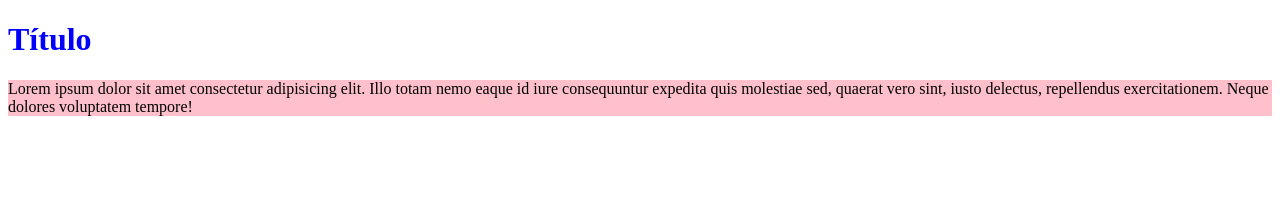
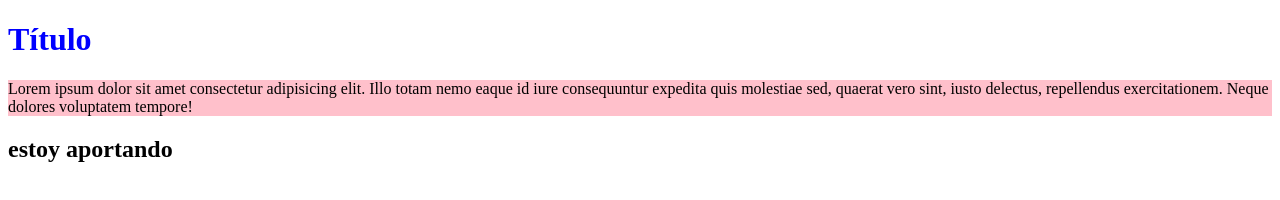
Before and after one commit to hbaravalle/sesion08, a plain HTML site: page index.html in a window 1280 px wide. Drawn offline with Linux system fonts and the light colour scheme.

Commit message:
aporte subtitulo

```diff
--- a/index.html
+++ b/index.html
@@ -14,5 +14,6 @@
       iusto delectus, repellendus exercitationem. Neque dolores voluptatem
       tempore!
     </p>
+    <h2>estoy aportando</h2>
   </body>
 </html>
```
